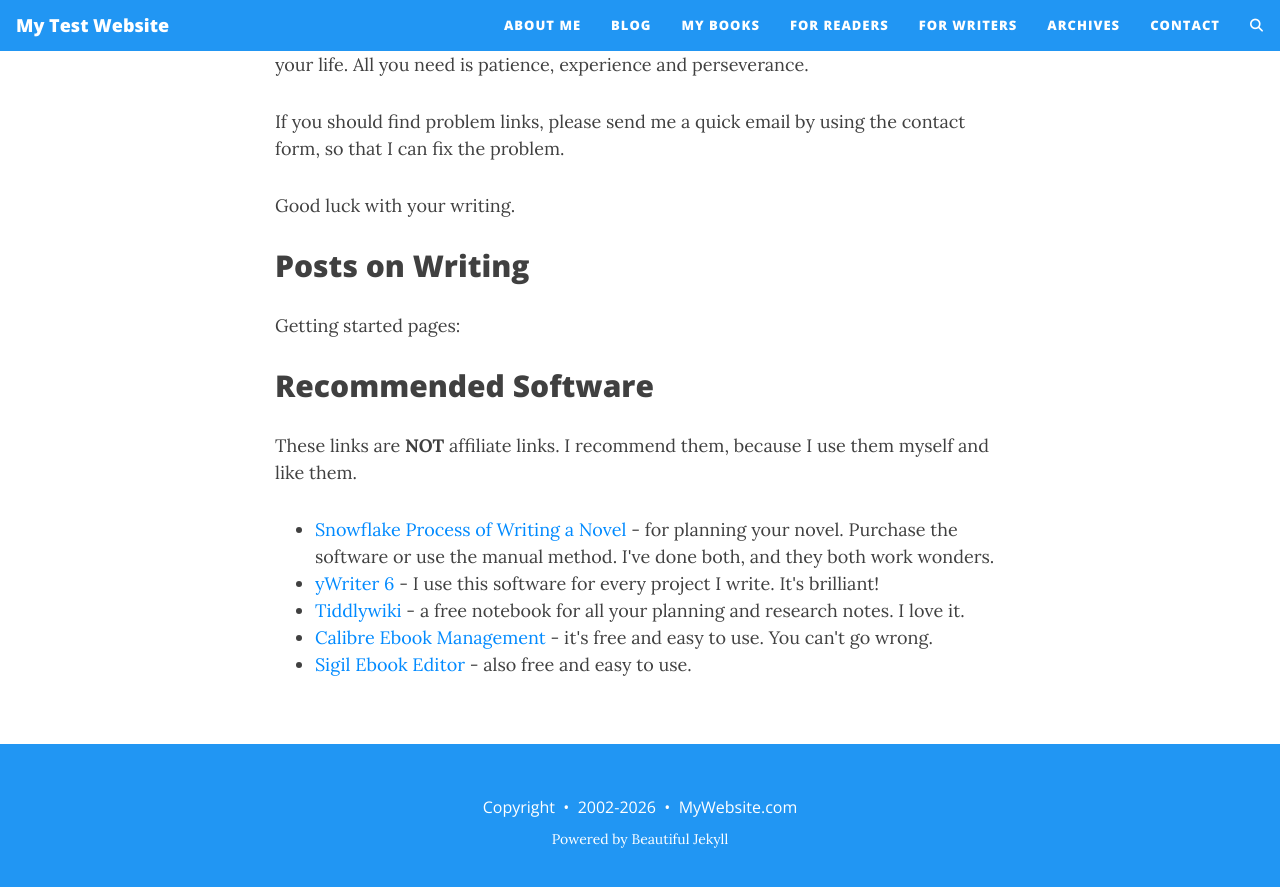
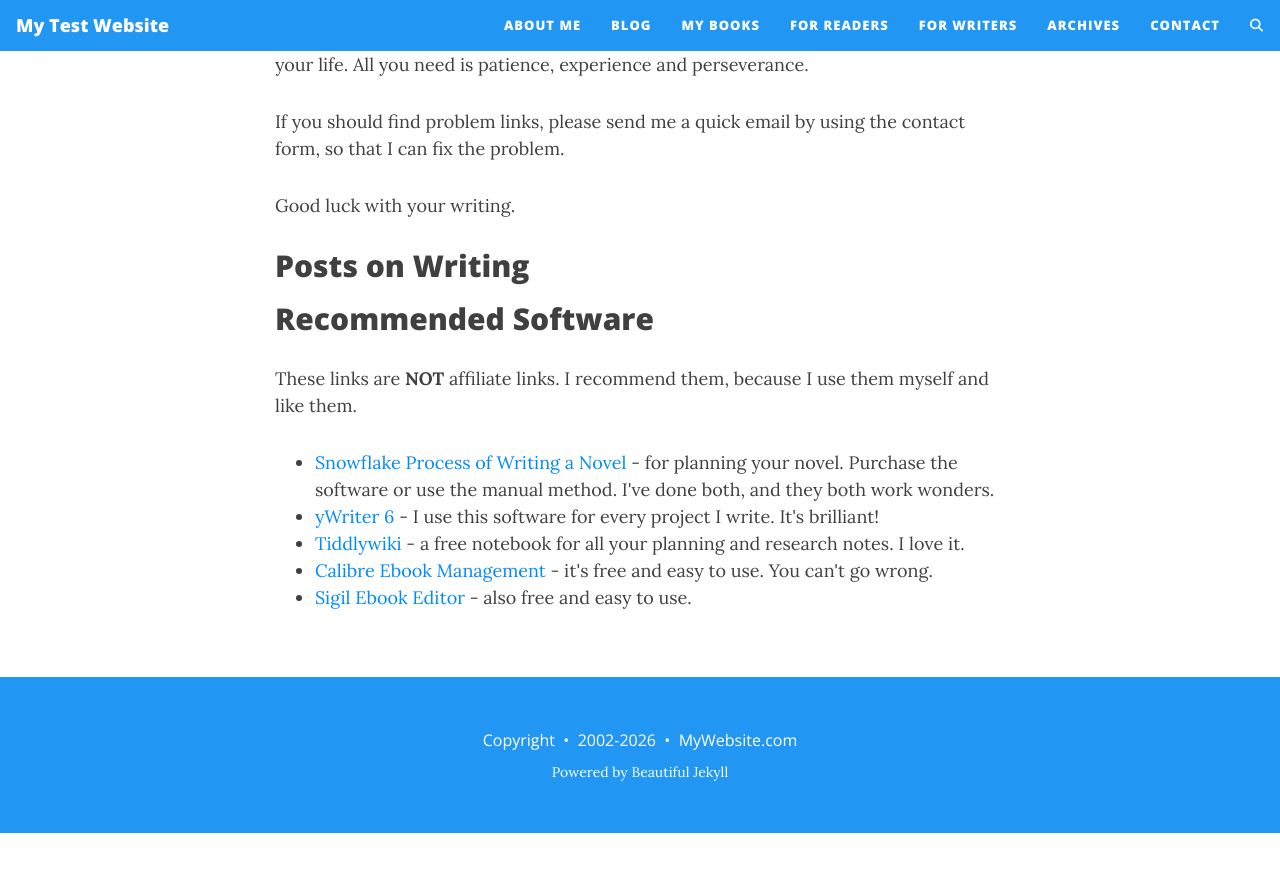
Before and after one commit to jd31122025-design/myblog, a Jekyll site: the page built from for-writers.md, in a window 1280 px wide and 900 px high, scrolled down 559 px. Shown: the top 887 px of the window. Built offline with Jekyll 4.4.1, drawn with Linux system fonts in a browser that asks for light colours; comment, search, counter and statistics services are not loaded; after the commit the page ends 1392 px from its top, so only the background shows below that.

Commit message:
Update for-writers.md

```diff
--- a/for-writers.md
+++ b/for-writers.md
@@ -16,7 +16,7 @@ The headings on this page include:
 <p>Good luck with your writing.</p>
 
 ## Posts on Writing
-Getting started pages:
+
 <ul>
 {% for page in site.pages %}
 {% for tag in page.tags %}
@@ -28,6 +28,7 @@ Getting started pages:
 </ul>
 
 ## Recommended Software
+
 <p>These links are <strong>NOT</strong> affiliate links. I recommend them, because I use them myself and like them.</p>
 <ul>
 <li><a href="http://www.rsingermanson.com/html/the_snowflake.html">Snowflake Process of Writing a Novel</a> - for planning your novel. Purchase the software or use the manual method. I've done both, and they both work wonders.</li>
```
